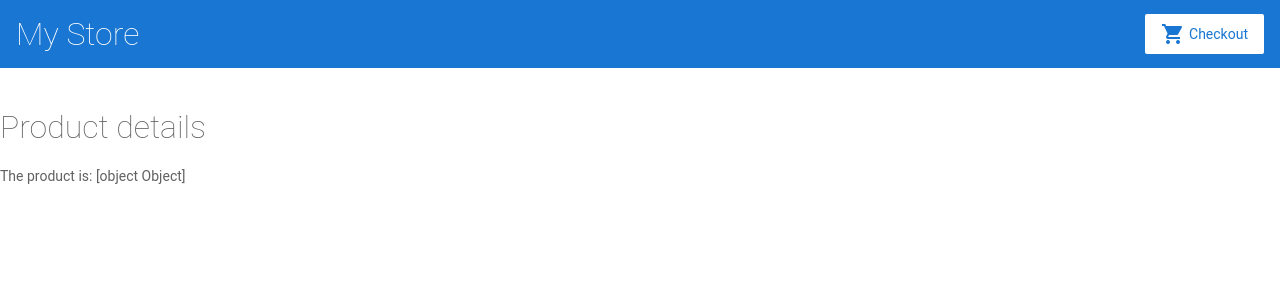
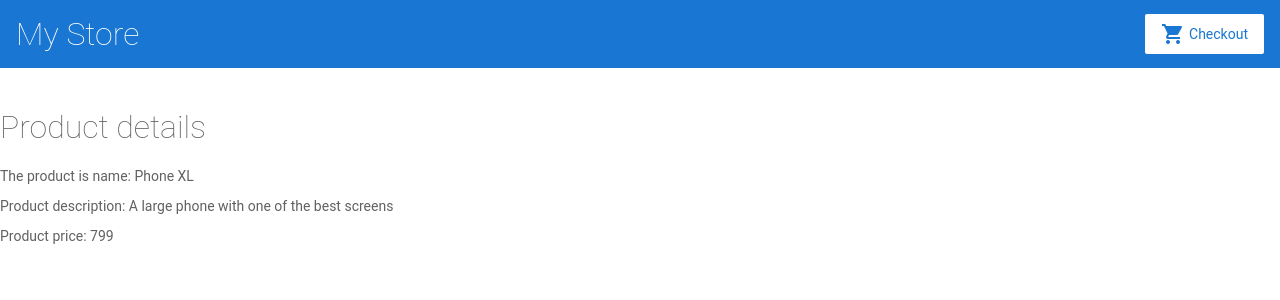
Before and after one commit to OussamaAlouat/my-first-angular-app, an Angular app: page /products/0 in a window 1280 px wide. Shown: the top 300 px of the page. Built offline with nearby package versions, Linux system fonts and the light colour scheme.

Commit message:
Added infromation to the description

```diff
--- a/src/app/product-details/product-details.component.html
+++ b/src/app/product-details/product-details.component.html
@@ -1,2 +1,4 @@
 <h1>{{title}}</h1>
-<p>The product is: {{product}}</p>
+<p>The product is name: {{product.name}}</p>
+<p *ngIf="product.description">Product description: {{product.description}}</p>
+<p *ngIf="product.price">Product price: {{product.price}}</p>
```
